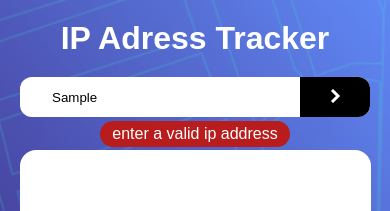
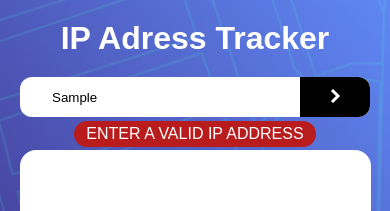
Before and after one commit to flaviogp/ip-address-tracker-master, a React (Vite) app: page / in a window 390 px wide. Both pictures are taken after typing "Sample" into the empty fields and a click on the button 335 px from the left and 97 px from the top of the page. Shown: the top 211 px of the page. Built offline with nearby package versions, Linux system fonts and the light colour scheme; no server answers.

Commit message:
feat: add desktop responsiveness

```diff
--- a/src/App.tsx
+++ b/src/App.tsx
@@ -18,7 +18,6 @@ function App() {
       return;
     },[ipLocalization])
 
-    console.log(ipLocalization)
   return (
       <div className="w-full h-screen">
         <Header ipLocalization={ipLocalization} setIpvalue={setIpvalue}/>
--- a/src/components/AddressInfo.tsx
+++ b/src/components/AddressInfo.tsx
@@ -9,7 +9,9 @@ const AddressInfo = ({text, info}: AddressInfoProps) => {
     <div
       className="
       flex flex-col items-center text-center gap-1 relative w-[200px]
-      md:items-start md:text-start md:before:content-[''] md:before:absolute md:before:right-2 md:before:top-0 md:before:w-[.1rem] md:before:h-full md:before:bg-tw-dark-gray
+      md:items-start md:text-start md:before:content-['']
+      md:before:absolute md:before:right-2 md:before:top-0
+      md:before:w-[.1rem] md:before:h-full md:before:bg-tw-dark-gray
       ">
         <span className=" text-tw-dark-gray font-bold uppercase text-xs">
           {text}
--- a/src/components/IpSearch.tsx
+++ b/src/components/IpSearch.tsx
@@ -48,7 +48,7 @@ const IpSearch = ({setIpvalue}: IpSearchProps) => {
         </label>
         {
             error &&
-                <span className=' text-center p-1 px-3 rounded-full bg-red-700 text-white'>
+                <span className=' uppercase text-center p-1 px-3 rounded-full bg-red-700 text-white'>
                     {error}
                 </span>
         }
--- a/src/hooks/useConnectApi.ts
+++ b/src/hooks/useConnectApi.ts
@@ -37,8 +37,7 @@ export default function useConnectApi(ipAddress?: string) {
                 setIpLocalization(res)
             })
             .catch((error) => {
-                console.log(error)
-                throw new Error(error);
+                throw new Error(error.message);
             }).finally(() => setIsLoading(false))
     }, [ipAddress])
 
```
